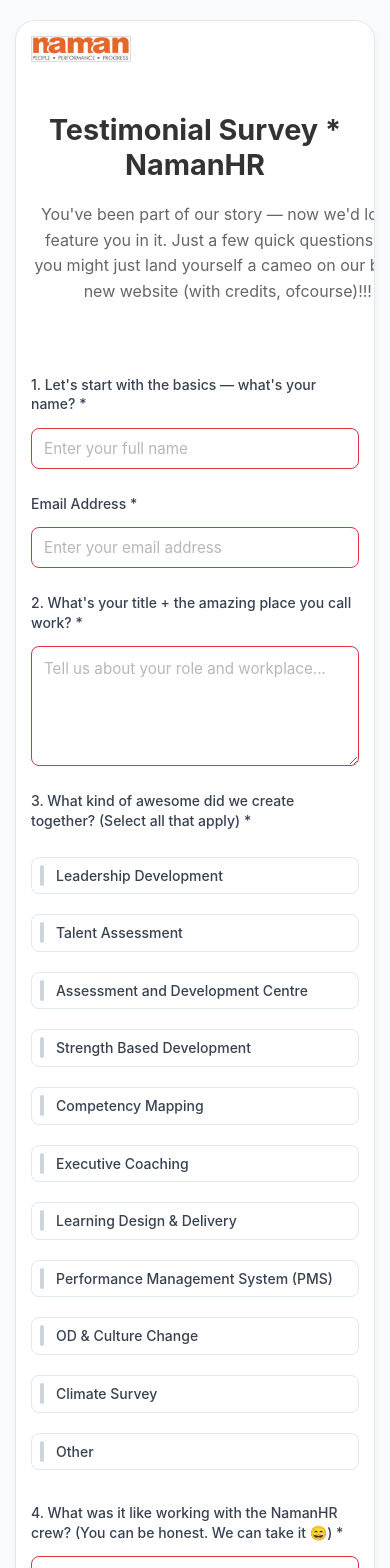
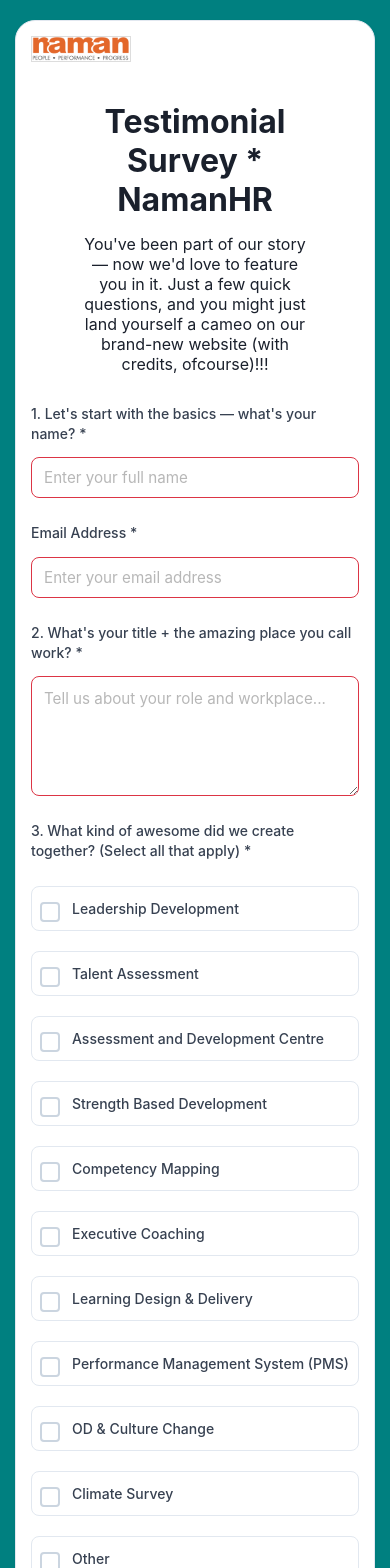
Before and after one commit to Enculture-AI-POCs/EncultureTestimonial, a React (Create React App) app in the folder client/: page / in a window 390 px wide. Shown: the top 1568 px of the page. Built offline with nearby package versions, Linux system fonts and the light colour scheme.

Commit message:
Enhance styling and layout for the Testimonial Survey App. Introduce new general layout styles, improve header section, and refine button animations. Update background color in index.css for better visual appeal. Implement responsive design adjustments for improved user experience.

```diff
--- a/client/src/App.css
+++ b/client/src/App.css
@@ -1,9 +1,11 @@
-/* Additional styles for App component */
+/* === General Layout Styles === */
 .survey-container {
   position: relative;
   overflow: hidden;
 }
-
+.container{
+  /* background-color: #28a745; */
+}
 .survey-header {
   position: relative;
   display: flex;
@@ -14,12 +16,22 @@
 
 .logo-section {
   align-self: flex-start;
-  margin-bottom: 20px;
+
 }
 
 .header-section {
+  width: 9%;
+}
+
+.header-new {
   text-align: center;
-  width: 100%;
+  align-items: center;
+  width: 70%;
+  display: flex;
+  flex-direction: column;
+  justify-content: center;
+  gap: 15px;
+  margin: -30px auto 30px auto;
 }
 
 .header-logo {
@@ -50,6 +62,7 @@
   color: #666;
 }
 
+/* === Buttons === */
 .admin-toggle-btn {
   background: #3182ce;
   color: white;
@@ -69,23 +82,27 @@
   transform: translateY(-1px);
 }
 
-.survey-container::before {
+.submit-btn {
+  position: relative;
+  overflow: hidden;
+}
+
+.submit-btn::before {
   content: '';
   position: absolute;
-  top: -50%;
-  left: -50%;
-  width: 200%;
-  height: 200%;
-  background: linear-gradient(45deg, transparent, rgba(102, 126, 234, 0.03), transparent);
-  animation: shimmer 3s ease-in-out infinite;
-  pointer-events: none;
+  top: 0;
+  left: -100%;
+  width: 100%;
+  height: 100%;
+  background: linear-gradient(90deg, transparent, rgba(255, 255, 255, 0.2), transparent);
+  transition: left 0.5s;
 }
 
-@keyframes shimmer {
-  0% { transform: translateX(-100%) translateY(-100%) rotate(0deg); }
-  100% { transform: translateX(100%) translateY(100%) rotate(360deg); }
+.submit-btn:hover::before {
+  left: 100%;
 }
 
+/* === Placeholder & Input Validation === */
 .form-group input::placeholder,
 .form-group textarea::placeholder {
   color: #999;
@@ -102,6 +119,7 @@
   border-color: #28a745;
 }
 
+/* === Image Upload === */
 .photo-upload {
   position: relative;
   overflow: hidden;
@@ -134,24 +152,22 @@
   transform: scale(1.05);
 }
 
-.submit-btn {
-  position: relative;
-  overflow: hidden;
+/* === Animation === */
+.survey-container::before {
+  content: '';
+  position: absolute;
+  top: -50%;
+  left: -50%;
+  width: 200%;
+  height: 200%;
+  background: linear-gradient(45deg, transparent, rgba(102, 126, 234, 0.03), transparent);
+  animation: shimmer 3s ease-in-out infinite;
+  pointer-events: none;
 }
 
-.submit-btn::before {
-  content: '';
-  position: absolute;
-  top: 0;
-  left: -100%;
-  width: 100%;
-  height: 100%;
-  background: linear-gradient(90deg, transparent, rgba(255, 255, 255, 0.2), transparent);
-  transition: left 0.5s;
-}
-
-.submit-btn:hover::before {
-  left: 100%;
+@keyframes shimmer {
+  0% { transform: translateX(-100%) translateY(-100%) rotate(0deg); }
+  100% { transform: translateX(100%) translateY(100%) rotate(360deg); }
 }
 
 .success-message,
@@ -173,7 +189,43 @@
   }
 }
 
-/* Checkbox and Radio Button Styles */
+/* === Authentication Header === */
+.auth-header {
+  background: white;
+  border-bottom: 1px solid #e2e8f0;
+  padding: 12px 24px;
+  display: flex;
+  justify-content: space-between;
+  align-items: center;
+  box-shadow: 0 1px 3px rgba(0, 0, 0, 0.1);
+}
+
+.user-info {
+  color: #374151;
+  font-size: 14px;
+  font-weight: 500;
+}
+
+.logout-btn {
+  display: flex;
+  align-items: center;
+  gap: 6px;
+  padding: 8px 12px;
+  background: #dc2626;
+  color: white;
+  border: none;
+  border-radius: 4px;
+  font-size: 12px;
+  font-weight: 500;
+  cursor: pointer;
+  transition: all 0.2s ease;
+}
+
+.logout-btn:hover {
+  background: #b91c1c;
+}
+
+/* === Checkbox and Radio Styles === */
 .checkbox-group,
 .radio-group {
   display: flex;
@@ -214,6 +266,7 @@
   display: none;
 }
 
+/* === Fixed Checkmark Styles === */
 .checkmark,
 .radiomark {
   position: relative;
@@ -221,10 +274,15 @@
   height: 20px;
   margin-right: 12px;
   border: 2px solid #cbd5e0;
-  border-radius: 4px;
   background: white;
   transition: all 0.2s ease;
   flex-shrink: 0;
+  display: inline-block;
+  box-sizing: border-box;
+}
+
+.checkmark {
+  border-radius: 4px;
 }
 
 .radiomark {
@@ -236,6 +294,7 @@
   border-color: #3182ce;
 }
 
+/* === Checked States === */
 .checkbox-label input:checked + .checkmark {
   background: #3182ce;
   border-color: #3182ce;
@@ -275,13 +334,7 @@
   font-weight: 600;
 }
 
-.checkbox-label input:checked,
-.radio-label input:checked {
-  background: #f0f9ff;
-  border-color: #3182ce;
-}
-
-/* Responsive improvements */
+/* === Responsive Fixes === */
 @media (max-width: 480px) {
   .survey-container {
     padding: 15px;
@@ -315,45 +368,14 @@
   .radio-label {
     padding: 8px;
     font-size: 0.9rem;
+    display: flex;
+    align-items: center;
+  }
+  .height-fix{
+    margin-top: 7px;
   }
 
   .checkbox-group.two-columns {
     grid-template-columns: 1fr;
   }
 }
-
-/* Authentication Header */
-.auth-header {
-  background: white;
-  border-bottom: 1px solid #e2e8f0;
-  padding: 12px 24px;
-  display: flex;
-  justify-content: space-between;
-  align-items: center;
-  box-shadow: 0 1px 3px rgba(0, 0, 0, 0.1);
-}
-
-.user-info {
-  color: #374151;
-  font-size: 14px;
-  font-weight: 500;
-}
-
-.logout-btn {
-  display: flex;
-  align-items: center;
-  gap: 6px;
-  padding: 8px 12px;
-  background: #dc2626;
-  color: white;
-  border: none;
-  border-radius: 4px;
-  font-size: 12px;
-  font-weight: 500;
-  cursor: pointer;
-  transition: all 0.2s ease;
-}
-
-.logout-btn:hover {
-  background: #b91c1c;
-}
--- a/client/src/App.js
+++ b/client/src/App.js
@@ -160,26 +160,41 @@
     <div className="survey-container">
       <div className="survey-header">
         <div className="logo-section">
-            <img src={process.env.PUBLIC_URL + '/NamanLogo.png'} alt="NamanHR Logo" className="header-logo" />
-          </div>
-          <div className="header-section">
-            <h1> Testimonial Survey * NamanHR</h1>
-          </div>
-          <div className="header-section">
-            <p>You've been part of our story — now we'd love to feature you in it. Just a few quick questions, and you might just land yourself a cameo on our brand-new website (with credits, ofcourse)!!!</p>
+          <img
+            src={process.env.PUBLIC_URL + "/NamanLogo.png"}
+            alt="NamanHR Logo"
+            className="header-logo"
+          />
         </div>
       </div>
-
+      <div className="header-new">
+        <h1> Testimonial Survey * NamanHR</h1>
+        <p>
+          You've been part of our story — now we'd love to feature you in it.
+          Just a few quick questions, and you might just land yourself a cameo
+          on our brand-new website (with credits, ofcourse)!!!
+        </p>
+      </div>
       {message.text && (
-          <div className={`${message.type === 'success' ? 'success-message' : 'error-message'}`}>
-            {message.type === 'success' ? <CheckCircle size={20} /> : <AlertCircle size={20} />}
-            <span style={{ marginLeft: '10px' }}>{message.text}</span>
+        <div
+          className={`${
+            message.type === "success" ? "success-message" : "error-message"
+          }`}
+        >
+          {message.type === "success" ? (
+            <CheckCircle size={20} />
+          ) : (
+            <AlertCircle size={20} />
+          )}
+          <span style={{ marginLeft: "10px" }}>{message.text}</span>
         </div>
       )}
 
       <form onSubmit={handleSubmit}>
         <div className="form-group">
-            <label htmlFor="name">1. Let's start with the basics — what's your name? *</label>
+          <label htmlFor="name">
+            1. Let's start with the basics — what's your name? *
+          </label>
           <input
             type="text"
             id="name"
@@ -205,7 +220,9 @@
         </div>
 
         <div className="form-group">
-            <label htmlFor="question2">2. What's your title + the amazing place you call work? *</label>
+          <label htmlFor="question2">
+            2. What's your title + the amazing place you call work? *
+          </label>
           <textarea
             id="question2"
             name="question2"
@@ -217,28 +234,38 @@
         </div>
 
         <div className="form-group">
-            <label htmlFor="question2">3. What kind of awesome did we create together? (Select all that apply) *</label>
+          <label htmlFor="question2">
+            3. What kind of awesome did we create together? (Select all that
+            apply) *
+          </label>
           <div className="checkbox-group two-columns">
             {[
-                'Leadership Development',
-                'Talent Assessment',
-                'Assessment and Development Centre',
-                'Strength Based Development',
-                'Competency Mapping',
-                'Executive Coaching',
-                'Learning Design & Delivery',
-                'Performance Management System (PMS)',
-                'OD & Culture Change',
-                'Climate Survey',
-                'Other'
+              "Leadership Development",
+              "Talent Assessment",
+              "Assessment and Development Centre",
+              "Strength Based Development",
+              "Competency Mapping",
+              "Executive Coaching",
+              "Learning Design & Delivery",
+              "Performance Management System (PMS)",
+              "OD & Culture Change",
+              "Climate Survey",
+              "Other",
             ].map((option) => (
-                <label key={option} className="checkbox-label">
+              <label
+                key={option}
+                className="checkbox-label"
+                style={{
+                  display: "flex",
+                  alignItems: "center",
+                }}
+              >
                 <input
                   type="checkbox"
                   checked={formData.question3.includes(option)}
                   onChange={() => handleMultiSelect(option)}
                 />
-                  <span className="checkmark"></span>
+                <span className="checkmark height-fix"></span>
                 {option}
               </label>
             ))}
@@ -246,7 +273,10 @@
         </div>
 
         <div className="form-group">
-            <label htmlFor="question4">4. What was it like working with the NamanHR crew? (You can be honest. We can take it 😄) *</label>
+          <label htmlFor="question4">
+            4. What was it like working with the NamanHR crew? (You can be
+            honest. We can take it 😄) *
+          </label>
           <textarea
             id="question4"
             name="question4"
@@ -258,14 +288,24 @@
         </div>
 
         <div className="form-group">
-            <label htmlFor="question5">5. Cool if we put your name, title, and this quote on our website? (With your photo too — only if you say yes) *</label>
+          <label htmlFor="question5">
+            5. Cool if we put your name, title, and this quote on our website?
+            (With your photo too — only if you say yes) *
+          </label>
           <div className="radio-group">
             {[
-                'Yes, go for it!',
-                'I\'d rather not — keeping it between us',
-                'Sure, but show me before you post'
+              "Yes, go for it!",
+              "I'd rather not — keeping it between us",
+              "Sure, but show me before you post",
             ].map((option) => (
-                <label key={option} className="radio-label">
+              <label
+                key={option}
+                className="radio-label"
+                style={{
+                  display: "flex",
+                  alignItems: "center",
+                }}
+              >
                 <input
                   type="radio"
                   name="question5"
@@ -284,7 +324,7 @@
           <label>Upload a Photo *</label>
           <div
             {...getRootProps()}
-              className={`photo-upload ${isDragActive ? 'dragover' : ''}`}
+            className={`photo-upload ${isDragActive ? "dragover" : ""}`}
           >
             <input {...getInputProps()} />
             {photoPreview ? (
@@ -295,7 +335,13 @@
             ) : (
               <div className="upload-placeholder">
                 <p>📸 Click or drag a photo here</p>
-                  <p style={{ fontSize: '0.9rem', color: '#999', marginTop: '5px' }}>
+                <p
+                  style={{
+                    fontSize: "0.9rem",
+                    color: "#999",
+                    marginTop: "5px",
+                  }}
+                >
                   Supports: JPG, PNG, GIF (Max 10MB)
                 </p>
               </div>
@@ -308,7 +354,7 @@
           className="submit-btn"
           disabled={!isFormValid() || isSubmitting}
         >
-            {isSubmitting ? 'Submitting...' : 'Submit Survey'}
+          {isSubmitting ? "Submitting..." : "Submit Survey"}
         </button>
       </form>
     </div>
--- a/client/src/index.css
+++ b/client/src/index.css
@@ -10,7 +10,7 @@
     sans-serif;
   -webkit-font-smoothing: antialiased;
   -moz-osx-font-smoothing: grayscale;
-  background: #f8fafc;
+  background: #008080;
   min-height: 100vh;
   color: #1a202c;
 }
```
Lines whose indentation alone changed are shown as unchanged.
